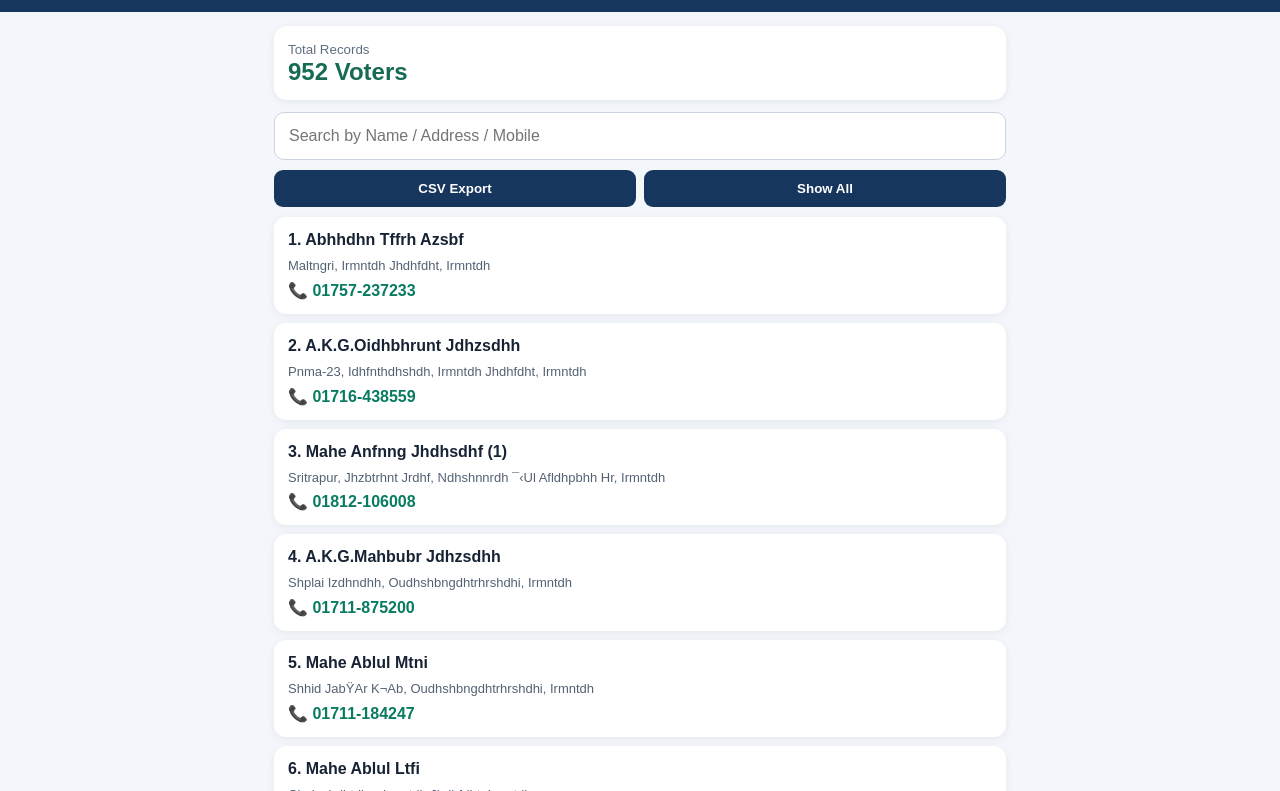
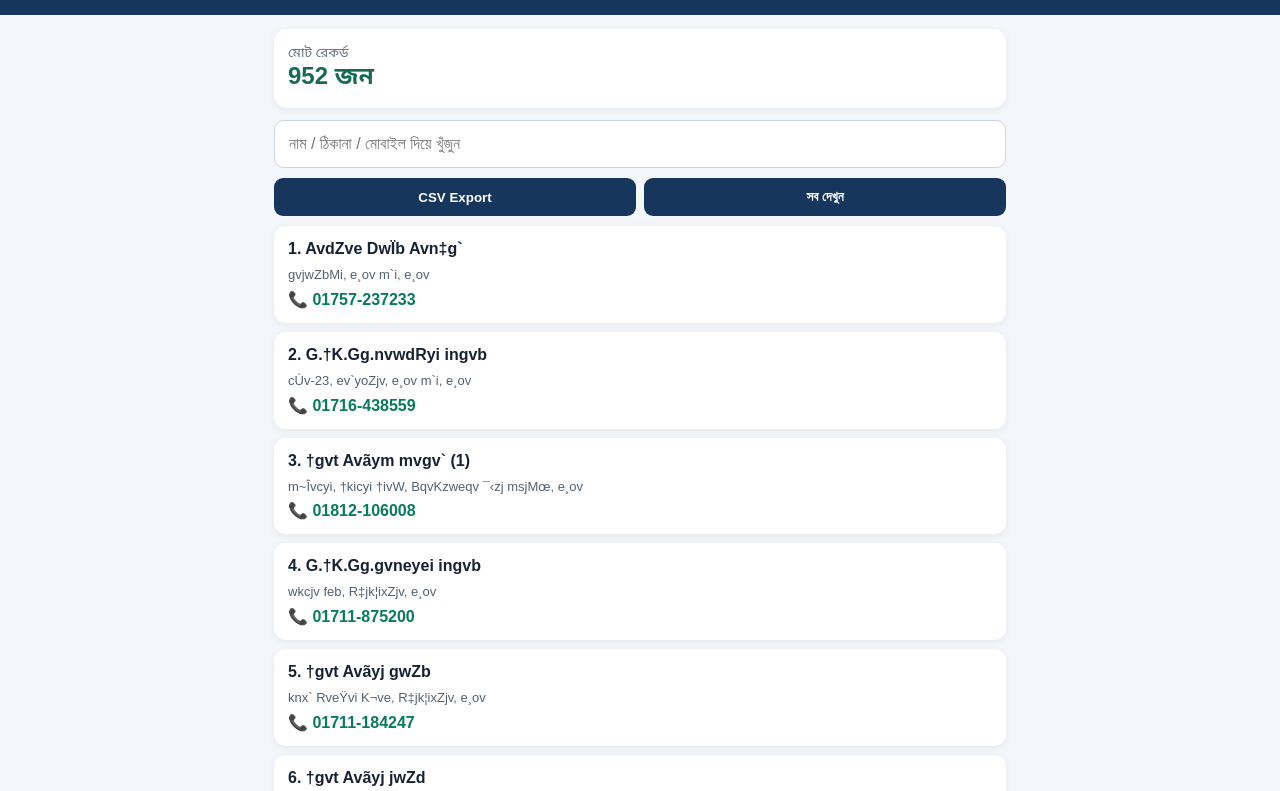
Before and after one commit to mabsiddique2023-bit/Bar-election-27, a plain HTML site: page index.html in a window 1280 px wide. Shown: the part 74-865 px from the top of the page. Drawn offline with Linux system fonts and the light colour scheme.

Commit message:
Translate voter list page to Bengali

```diff
--- a/index.html
+++ b/index.html
@@ -1,8 +1,8 @@
 <!doctype html>
-<html lang="en"><head><meta charset="utf-8"><meta name="viewport" content="width=device-width,initial-scale=1">
+<html lang="bn"><head><meta charset="utf-8"><meta name="viewport" content="width=device-width,initial-scale=1">
 <title>Voter List 2027</title>
 <style>
-*{box-sizing:border-box}body{margin:0;background:#f3f6fa;color:#172334;font-family:Arial,sans-serif}
+*{box-sizing:border-box}body{margin:0;background:#f3f6fa;color:#172334;font-family:Arial,'Noto Sans Bengali',sans-serif}
 header{background:#17365d;color:white;padding:22px 18px 18px}h1{font-size:22px;margin:0 0 5px}.sub{opacity:.85;font-size:13px}
 main{padding:14px;max-width:760px;margin:auto}.stat{background:white;border-radius:13px;padding:14px;margin:0 0 12px;box-shadow:0 2px 9px #142b4610}
 .count{font-size:24px;font-weight:bold;color:#176b55}.search{width:100%;padding:14px;border:1px solid #ccd5df;border-radius:10px;font-size:16px;background:white}
@@ -10,151 +10,35 @@ main{padding:14px;max-width:760px;margin:auto}.stat{background:white;border-radi
 .item{background:white;border-radius:12px;padding:14px;margin:9px 0;box-shadow:0 2px 8px #142b4610}.name{font-weight:bold;font-size:16px;margin-bottom:7px}.muted{font-size:13px;color:#536273;line-height:1.6}.phone{color:#087b61;font-weight:bold;display:inline-block;margin-top:4px;text-decoration:none}
 small{color:#607080}.empty{text-align:center;padding:25px;color:#657487}
 </style></head><body>
-<header><h1>Voter List 2027</h1><div class="sub">Offline Voter Directory</div></header>
-<main><div class="stat"><small>Total Records</small><div class="count" id="count">Loading…</div></div>
-<input id="q" class="search" placeholder="Search by Name / Address / Mobile" autocomplete="off">
-<div class="actions"><button onclick="exportCSV()">CSV Export</button><button onclick="clearSearch()">Show All</button></div>
+<header><h1>ভোটার তালিকা ২০২৭</h1><div class="sub">Offline Voter Directory</div></header>
+<main><div class="stat"><small>মোট রেকর্ড</small><div class="count" id="count">লোড হচ্ছে…</div></div>
+<input id="q" class="search" placeholder="নাম / ঠিকানা / মোবাইল দিয়ে খুঁজুন" autocomplete="off">
+<div class="actions"><button onclick="exportCSV()">CSV Export</button><button onclick="clearSearch()">সব দেখুন</button></div>
 <div id="results"></div></main>
 <script>
 let voters=[];
 const esc=s=>String(s??'').replace(/[&<>"']/g,c=>({'&':'&amp;','<':'&lt;','>':'&gt;','"':'&quot;',"'":'&#39;'}[c]));
-
-function bijoyToEnglish(str) {
-  if (!str) return '';
-  let s = String(str).trim();
-
-  // Common legal/location words & abbreviations in Bijoy
-  const commonWords = [
-    [/\+gvt/g, 'Md.'],
-    [/e¸ov/g, 'Bogura'],
-    [/m`i/g, 'Sadar'],
-    [/ev`yoZjv/g, 'Badurtala'],
-    [/R‡jk¦ixZjv/g, 'Jaleswaritola'],
-    [/wkc¦v/g, 'Shibganj'],
-    [/k~Îvczi/g, 'Sutrapur'],
-    [/†kicyi/g, 'Sherpur'],
-    [/BqvKzweqv/g, 'Yakubia'],
-    [/msjMœ/g, 'Adjacent to'],
-    [/gvjwZMi/g, 'Maltinagar'],
-    [/RvgvjMi/g, 'Jamalpur'],
-    [/RvwgjMi/g, 'Jamilnagar'],
-    [/AvdZve/g, 'Aftab'],
-    [/DwÏb/g, 'Uddin'],
-    [/Avn‡g`/g, 'Ahmed'],
-    [/Avng`/g, 'Ahmad'],
-    [/nvwdRyi/g, 'Hafizur'],
-    [/gvneyeyi/g, 'Mahbubur'],
-    [/ingvb/g, 'Rahman'],
-    [/Avãym/g, 'Abdus'],
-    [/mvgv`/g, 'Samad'],
-    [/G\.\+K\.Gg\./g, 'A.K.M.'],
-    [/G\.†K\.Gg\./g, 'A.K.M.'],
-    [/†gv:/g, 'Md.'],
-    [/†gvB`yj/g, 'Moidul'],
-    [/Bmjvg/g, 'Islam'],
-    [/†nvmvBb/g, 'Hossain'],
-    [/†nv‡mb/g, 'Hossen'],
-    [/Avjx/g, 'Ali'],
-    [/Kwig/g, 'Karim'],
-    [/iwng/g, 'Rahim'],
-    [/miKvi/g, 'Sarkar'],
-    [/AvK›`/g, 'Akanda'],
-    [/†PŠayix/g, 'Chowdhury'],
-    [/ZveyK`vi/g, 'Talukder'],
-    [/ZveyK/g, 'Taluk'],
-    [/gÛj/g, 'Mondal'],
-    [/cÖvgvwYK/g, 'Pramanik'],
-    [/wkK`vi/g, 'Sikder'],
-    [/f~Bqv/g, 'Bhuiyan'],
-    [/Lvb/g, 'Khan'],
-    [/wgqv/g, 'Mia'],
-    [/†eMg/g, 'Begum'],
-    [/LvZzb/g, 'Khatun'],
-    [/Av³vi/g, 'Akter'],
-    [/myjZvbv/g, 'Sultana'],
-    [/cÙ-/g, 'Padma-'],
-    [/feb/g, 'Bhaban'],
-    [/†ivW/g, 'Road'],
-    [/cvov/g, 'Para'],
-    [/MÖvg/g, 'Village'],
-    [/WvK/g, 'Post'],
-    [/_vbv/g, 'Thana'],
-    [/†Rjv/g, 'District']
-  ];
-
-  commonWords.forEach(([regex, rep]) => {
-    s = s.replace(regex, rep);
-  });
-
-  // Pre-base kar reordering (w = i, ‡/† = e, ‰ = oi)
-  s = s.replace(/([w‡†‰])([A-Za-z_`|~&ª¨©°-\u00FF]+)/g, '$2$1');
-
-  const charMap = {
-    'Av':'a','A':'a','B':'i','C':'ee','D':'u','E':'u','F':'ri','G':'e','H':'oi','I':'o','J':'ou',
-    'K':'k','L':'kh','M':'g','N':'gh','O':'ng','P':'ch','Q':'chh','R':'j','S':'jh','T':'n',
-    'U':'t','V':'th','W':'d','X':'dh','Y':'n','Z':'t','_':'th','`':'d','a':'dh','b':'n',
-    'c':'p','d':'f','e':'b','f':'bh','g':'m','h':'z','i':'r','j':'l','k':'sh','l':'sh',
-    'm':'s','n':'h','o':'r','p':'rh','q':'y','r':'t','s':'ng','t':'h','u':'n',
-    'v':'a','w':'i','x':'i','y':'u','z':'u','~':'ri','‡':'e','†':'e','‰':'oi','Š':'ou',
-    '&':'','Ö':'r','ª':'r','¨':'y','©':'r','|':'.',
-    '°':'kk','±':'kt','²':'ksh','³':'ks','´':'gu','µ':'gdh','¶':'gn','·':'gm','¸':'gl',
-    '¹':'nk','¼':'ng','¾':'cch','¿':'chh','À':'jj','Â':'gy','Ã':'nch','Å':'nj',
-    'Ç':'tt','È':'dd','É':'nt','Ë':'nd','Ì':'tt','Í':'tth','Î':'tr','Ï':'tw','Ð':'dd',
-    'Ñ':'ddh','Ò':'dw','Ó':'dm','Ô':'nt','Õ':'nth','Ö':'nd','×':'ndh','Ø':'nn',
-    'Ù':'nm','Û':'pt','Ü':'pn','Ý':'pp','Þ':'pl','à':'bd','á':'bdh','â':'bb','ã':'bl',
-    'ä':'bhr','æ':'mp','è':'mb','é':'mbh','ê':'mm','ì':'lk','î':'lt','ï':'ld','ð':'lp',
-    'ò':'ll','ó':'shch','õ':'shn','ö':'shm','ø':'shk','ù':'sht','ú':'shth','û':'shn',
-    'ü':'shp','ÿ':'sk','¡':'st','¢':'st','£':'sth','¤':'sn','¥':'sp','§':'sm','«':'hm',
-    'wÎ':'tri','›':'nth','œ':'nd','š':'nt','˜':'ndh','—':'nd','–':'nth','•':'nt'
-  };
-
-  const keys = Object.keys(charMap).sort((a,b) => b.length - a.length);
-  const regex = new RegExp(keys.map(k => k.replace(/[.*+?^${}()|[\]\\]/g, '\\$&')).join('|'), 'g');
-  s = s.replace(regex, m => charMap[m] ?? m);
-
-  // Clean up vowel combinations and capitalize words
-  s = s.replace(/ea/g, 'o').replace(/aa/g, 'a').replace(/ii/g, 'i').replace(/uu/g, 'u');
-  s = s.replace(/\b\w/g, c => c.toUpperCase());
-  return s;
-}
-
-const origRender = function(list){
+function render(list){
   const root=document.getElementById('results');root.innerHTML='';
-  if(!list.length){root.innerHTML='<div class="empty">No records found</div>';return}
+  if(!list.length){root.innerHTML='<div class="empty">কোনো তথ্য পাওয়া যায়নি</div>';return}
   list.forEach(v=>{
     const el=document.createElement('div');el.className='item';
-    const cleanPhone = String(v.phone||'').replace(/[^0-9+]/g,'');
+    const cleanPhone=String(v.phone||'').replace(/[^0-9+]/g,'');
     el.innerHTML=`<div class="name">${esc(v.serial)}. ${esc(v.name)}</div><div class="muted">${esc(v.address)}</div><a class="phone" href="tel:${cleanPhone}">📞 ${esc(v.phone)}</a>`;
     root.appendChild(el);
   });
-};
-
-function render(list){
-  const converted = list.map(v => ({
-    serial: v.serial,
-    name: bijoyToEnglish(v.name),
-    address: bijoyToEnglish(v.address),
-    phone: v.phone
-  }));
-  origRender(converted);
 }
-
-fetch('voters.json').then(r=>r.json()).then(d=>{voters=d;document.getElementById('count').textContent=d.length+' Voters';render(d.slice(0,100));});
-
+fetch('voters.json').then(r=>r.json()).then(d=>{voters=d;document.getElementById('count').textContent=d.length+' জন';render(d.slice(0,100));});
 document.getElementById('q').addEventListener('input',e=>{
   const q=e.target.value.trim().toLowerCase();
   if(!q){render(voters.slice(0,100));return}
-  const found=voters.filter(v=>{
-    const eName = bijoyToEnglish(v.name).toLowerCase();
-    const eAddr = bijoyToEnglish(v.address).toLowerCase();
-    return [v.serial, v.name, v.address, eName, eAddr, v.phone].some(x=>String(x).toLowerCase().includes(q));
-  });
+  const found=voters.filter(v=>[v.serial,v.name,v.address,v.phone].some(x=>String(x).toLowerCase().includes(q)));
   render(found.slice(0,300));
 });
 function clearSearch(){document.getElementById('q').value='';render(voters.slice(0,100))}
 function exportCSV(){
-  const lines=[['Serial','Name','Address','Mobile'],...voters.map(v=>[v.serial,bijoyToEnglish(v.name),bijoyToEnglish(v.address),v.phone])];
+  const lines=[['ক্রমিক','নাম','ঠিকানা','মোবাইল'],...voters.map(v=>[v.serial,v.name,v.address,v.phone])];
   const csv='\ufeff'+lines.map(r=>r.map(x=>'"'+String(x??'').replace(/"/g,'""')+'"').join(',')).join('\r\n');
-  const a=document.createElement('a');a.href=URL.createObjectURL(new Blob([csv],{type:'text/csv;charset=utf-8'}));a.download='Voter-List-2027-English.csv';a.click();URL.revokeObjectURL(a.href);
+  const a=document.createElement('a');a.href=URL.createObjectURL(new Blob([csv],{type:'text/csv;charset=utf-8'}));a.download='Voter-List-2027.csv';a.click();URL.revokeObjectURL(a.href);
 }
 </script></body></html>
```
